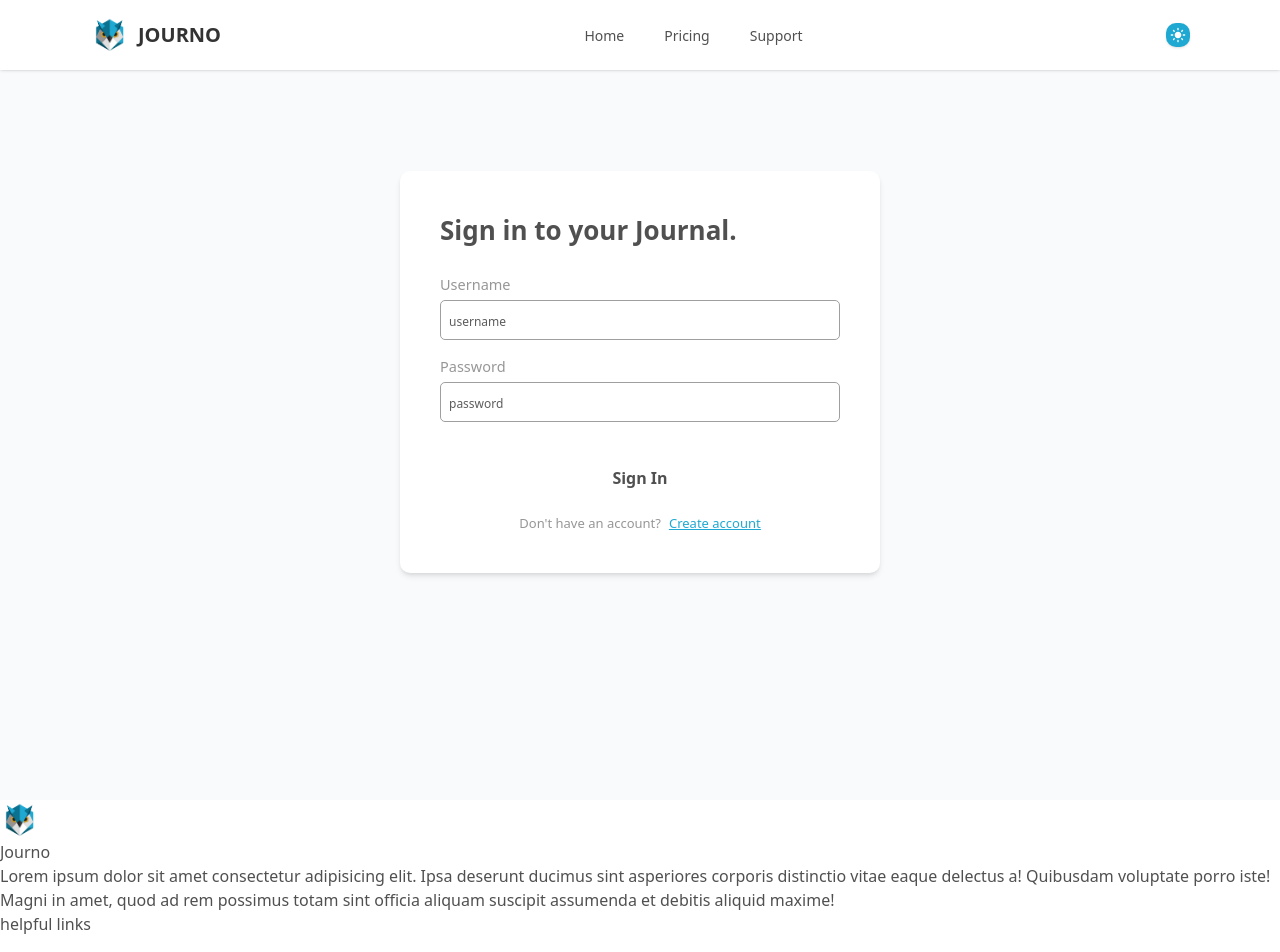
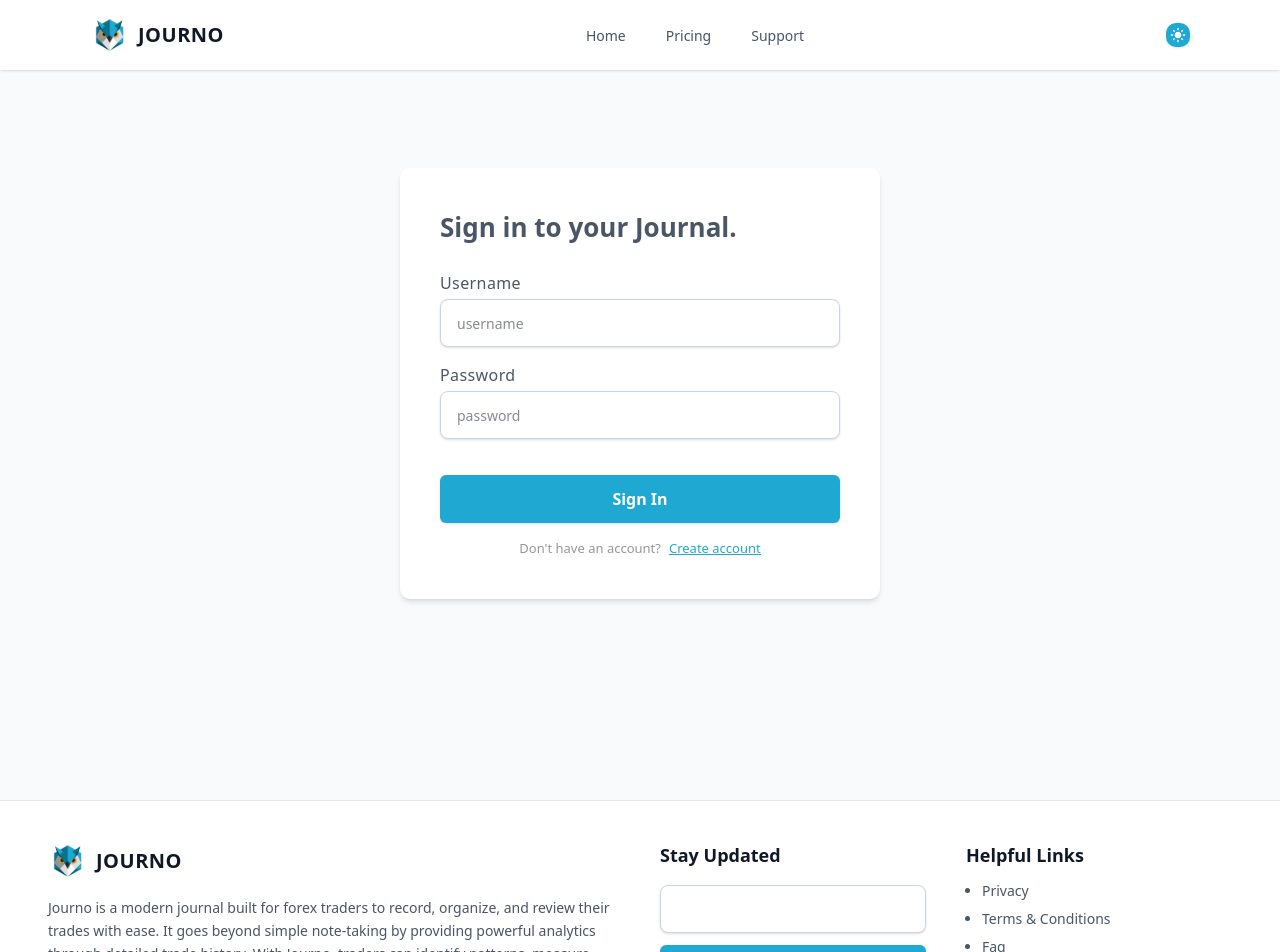
Before and after one commit to vulpes231/myfxjournal, a React (Vite) app: page /trades in a window 1280 px wide. Shown: the top 952 px of the page. Built offline with nearby package versions, Linux system fonts and the light colour scheme.

Commit message:
landing redesign

```diff
--- a/index.html
+++ b/index.html
@@ -6,7 +6,7 @@
 		<meta name="viewport" content="width=device-width, initial-scale=1.0" />
 		<title>Journo</title>
 	</head>
-	<body class="bg-[#fff] dark:bg-[#000] text-[#505050] dark:text-[]">
+	<body class="bg-[#fff] dark:bg-[#000] text-gray-600 dark:text-gray-300">
 		<div id="root"></div>
 		<script type="module" src="/src/main.jsx"></script>
 	</body>
--- a/src/App.jsx
+++ b/src/App.jsx
@@ -20,7 +20,7 @@ const App = () => {
 	return (
 		<>
 			{!token ? <Navbar /> : <Authnav />}
-			<div className="bg-slate-50 dark:bg-slate-950">
+			<div className="bg-slate-50 dark:bg-[#000] text-gray-600 dark:text-gray-300">
 				<Routes>
 					<Route path="/" element={<Login />} />
 					<Route path="/signup" element={<Register />} />
--- a/src/components/Custominput.jsx
+++ b/src/components/Custominput.jsx
@@ -13,20 +13,22 @@ const Custominput = ({
 	return (
 		<div className="flex flex-col gap-1">
 			<label
-				className="text-[14px] md:text-[14.5px] font-normal text-[#979797] capitalize"
-				htmlFor=""
+				htmlFor={name}
+				className="block mb-1.5text-sm md:text-base font-medium text-gray-600 dark:text-gray-300 capitalize tracking-wide"
 			>
 				{label}
 			</label>
+
 			<input
 				type={type}
 				name={name}
-				className={`${customClass} ${styles.secondary.border} w-full p-2 h-[40px] placeholder:text-[#333]/80 placeholder:lowercase placeholder:text-[12px] text-[16px] rounded-[5px] focus:border-2`}
 				value={value}
 				onChange={handleChange}
 				placeholder={placeHolder}
 				autoCapitalize="off"
 				autoComplete="off"
+				className={`${customClass} w-full h-[48px] px-4 py-2 text-[16px] placeholder:lowercase placeholder:text-sm rounded-lg border border-slate-300 dark:border-slate-600 bg-white dark:bg-slate-900 text-gray-900 dark:text-gray-100 shadow-sm outline-none focus:ring-2 focus:ring-[#1FA9D2] focus:border-[#1FA9D2] transition-all duration-200
+  `}
 			/>
 		</div>
 	);
--- a/src/components/Footer.jsx
+++ b/src/components/Footer.jsx
@@ -1,24 +1,55 @@
 import React from "react";
-import { logo } from "../assets";
+import { footerLinks } from "../constants";
+import Custominput from "./Custominput";
+import Logo from "./Logo";
 
 const Footer = () => {
 	return (
-		<footer className="bg-[#fff] dark:bg-[#333] dark:text-[#fff]">
-			<div>
-				<span>
-					<img src={logo} alt="" className="w-[40px] h-[40px]" />
-					<h3>Journo</h3>
-				</span>
-				<h6>
-					Lorem ipsum dolor sit amet consectetur adipisicing elit. Ipsa deserunt
-					ducimus sint asperiores corporis distinctio vitae eaque delectus a!
-					Quibusdam voluptate porro iste! Magni in amet, quod ad rem possimus
-					totam sint officia aliquam suscipit assumenda et debitis aliquid
-					maxime!
-				</h6>
+		<footer className="bg-white dark:bg-slate-900 border-t border-gray-200 dark:border-slate-700 px-6 md:px-12 py-10">
+			<div className="grid gap-10 md:grid-cols-4">
+				{/* Brand & About */}
+				<div className="md:col-span-2 space-y-4">
+					<Logo />
+					<p className="text-sm text-gray-600 dark:text-gray-400 leading-relaxed">
+						Journo is a modern journal built for forex traders to record,
+						organize, and review their trades with ease. It goes beyond simple
+						note-taking by providing powerful analytics through detailed trade
+						history. With Journo, traders can identify patterns, measure
+						performance, and refine strategies, making it an essential tool for
+						consistent growth and trading discipline.
+					</p>
+				</div>
+				{/* Newsletter */}
+				<div className="space-y-3">
+					<h3 className="text-lg font-semibold text-gray-900 dark:text-white">
+						Stay Updated
+					</h3>
+					<Custominput />
+					<button className="w-full h-[44px] bg-[#1FA9D2] hover:bg-[#178BB0] text-white font-semibold rounded-md transition-colors">
+						Subscribe
+					</button>
+				</div>
+				{/* Helpful Links */}
+				<div>
+					<h3 className="text-lg font-semibold text-gray-900 dark:text-white mb-3">
+						Helpful Links
+					</h3>
+					<ul className="space-y-2 text-sm text-gray-600 dark:text-gray-400 list-disc pl-4">
+						{footerLinks.map((link) => (
+							<li
+								key={link.id}
+								className="hover:text-[#1FA9D2] transition-colors cursor-pointer capitalize "
+							>
+								<a href="#">{link.name}</a>
+							</li>
+						))}
+					</ul>
+				</div>
 			</div>
-			<div>
-				<h3>helpful links</h3>
+
+			{/* Bottom copyright */}
+			<div className="mt-10 border-t border-gray-200 dark:border-slate-700 pt-6 text-center text-xs text-gray-500 dark:text-gray-400">
+				© {new Date().getFullYear()} Journo. All rights reserved.
 			</div>
 		</footer>
 	);
--- /dev/null
+++ b/src/components/Logo.jsx
@@ -0,0 +1,19 @@
+import React from "react";
+import { logo } from "../assets";
+
+const Logo = () => {
+	return (
+		<span className="flex items-center gap-2">
+			<img
+				src={logo}
+				alt="Journo logo"
+				className="w-8 h-8 md:w-10 md:h-10 object-contain"
+			/>
+			<h1 className="text-lg md:text-xl font-extrabold uppercase tracking-wide text-gray-900 dark:text-white">
+				Journo
+			</h1>
+		</span>
+	);
+};
+
+export default Logo;
--- a/src/components/Navbar.jsx
+++ b/src/components/Navbar.jsx
@@ -1,56 +1,67 @@
 import { navLinks } from "../constants";
 import { styles } from "../styles";
-import {
-	MdAddChart,
-	MdClose,
-	MdDarkMode,
-	MdLightMode,
-	MdMenu,
-} from "react-icons/md";
+import { MdClose, MdDarkMode, MdLightMode, MdMenu } from "react-icons/md";
 import { useDispatch, useSelector } from "react-redux";
 import { setDarkMode, setToggle } from "../features/navSlice";
-import { logo } from "../assets";
-import { useState } from "react";
+import { motion, AnimatePresence } from "framer-motion";
+import Logo from "./Logo";
 
 const Navbar = () => {
 	const dispatch = useDispatch();
 	const { toggle, darkMode } = useSelector((state) => state.nav);
 	return (
 		<header
-			className={`${
-				darkMode
-					? `${styles.nav.primary.bgColor} ${styles.primary.textColor} ${styles.primary.padding} `
-					: `${styles.nav.secondary.bgColor} ${styles.secondary.textColor} ${styles.primary.padding}`
-			} w-full h-[70px] shadow-sm fixed top-0 z-1 flex items-center`}
+			className={`w-full h-[70px] shadow-sm fixed top-0 z-1 flex items-center bg-white dark:bg-slate-900 text-slate-600 dark:text-gray-300 px-4`}
 		>
 			<nav
 				className={`flex justify-between items-center w-full md:w-[1100px] md:mx-auto`}
 			>
-				<span
-					className={
-						darkMode
-							? `flex text-xl items-center gap-2 ${styles.primary.textColor}`
-							: `flex text-xl items-center gap-2 ${styles.secondary.textColor}`
-					}
+				<Logo />
+
+				<ul
+					className={`text-[14px] font-medium capitalize ${
+						toggle
+							? "absolute top-[71px] left-0 w-full flex-col gap-4"
+							: "hidden md:flex gap-10 items-center"
+					}`}
 				>
-					<img src={logo} alt="" className="w-[40px]" />
-					<h1 className="font-bold uppercase">journo</h1>
-				</span>
-				<ul
-					className={`${
-						toggle
-							? `flex flex-col gap-4 absolute top-[80px] left-0 w-full capitalize `
-							: `hidden md:flex gap-10 items-center capitalize`
-					} text-[14px] font-medium text-[#505050]`}
-				>
-					{navLinks.map((link) => {
-						return (
-							<li key={link.id} className="hover:text-[#1FA9D2]">
-								<a href="">{link.name}</a>
+					<AnimatePresence>
+						{toggle && (
+							<motion.div
+								initial={{ opacity: 0, y: -20 }}
+								animate={{ opacity: 1, y: 0 }}
+								exit={{ opacity: 0, y: -20 }}
+								transition={{ duration: 0.3, ease: "easeOut" }}
+								className="flex flex-col gap-4 md:hidden w-full px-6 py-4 bg-white dark:bg-black shadow-md"
+							>
+								{navLinks.map((link) => (
+									<motion.li
+										key={link.id}
+										initial={{ opacity: 0, x: -10 }}
+										animate={{ opacity: 1, x: 0 }}
+										exit={{ opacity: 0, x: -10 }}
+										transition={{ duration: 0.2, delay: link.id * 0.05 }}
+										className="hover:text-[#1FA9D2] cursor-pointer"
+									>
+										<a href="#">{link.name}</a>
+									</motion.li>
+								))}
+							</motion.div>
+						)}
+					</AnimatePresence>
+
+					{/* Desktop links */}
+					{!toggle &&
+						navLinks.map((link) => (
+							<li
+								key={link.id}
+								className="hidden md:block hover:text-[#1FA9D2] cursor-pointer"
+							>
+								<a href="#">{link.name}</a>
 							</li>
-						);
-					})}
+						))}
 				</ul>
+
 				<div className="flex items-center gap-4">
 					<span
 						className={`flex items-center cursor-pointer ${styles.secondary.gap}`}
@@ -62,7 +73,7 @@ const Navbar = () => {
 								/>
 							) : (
 								<MdLightMode
-									className={`${styles.button.primary.bgColor} text-[#fff] w-6 h-6 p-1 rounded-[10px]`}
+									className={`${styles.button.bgColor} text-[#fff] w-6 h-6 p-1 rounded-[10px]`}
 								/>
 							)}
 						</span>
--- a/src/constants/index.js
+++ b/src/constants/index.js
@@ -8,6 +8,12 @@ const authLinks = [
 	{ id: 1, name: "dashboard" },
 	{ id: 2, name: "trades" },
 	{ id: 3, name: "strategies" },
+];
+const footerLinks = [
+	{ id: 1, name: "privacy" },
+	{ id: 2, name: "terms & conditions" },
+	{ id: 3, name: "faq" },
+	{ id: 4, name: "support" },
 ];
 
 const liveServer = ``;
@@ -22,4 +28,11 @@ function getAccessToken() {
 	return token;
 }
 
-export { navLinks, authLinks, getAccessToken, liveServer, devServer };
+export {
+	navLinks,
+	authLinks,
+	getAccessToken,
+	liveServer,
+	devServer,
+	footerLinks,
+};
--- a/src/pages/Login.jsx
+++ b/src/pages/Login.jsx
@@ -72,11 +72,9 @@ const Login = () => {
 	}, [error]);
 
 	return (
-		<section
-			className={`p-6 w-full min-h-screen mt-[70px] md:mt-[0px] md:flex md:items-center md:justify-center pb-20`}
-		>
+		<section className={`p-6 w-full h-screen pt-28 md:pt-32`}>
 			<div
-				className={`flex flex-col gap-6 w-full md:w-[480px] md:mx-auto  md:shadow-md md:p-10 md:rounded-[10px] mb-10 md:mt-10 bg-[#fff] dark:bg-[#000]`}
+				className={`flex flex-col gap-6 w-full md:w-[480px] md:mx-auto  md:shadow-md md:p-10 md:rounded-[10px] mb-10 md:mt-10 md:bg-[#fff] md:dark:bg-slate-900`}
 			>
 				<h3 className="font-bold text-[22px] md:text-[26px]">
 					Sign in to your Journal.
@@ -102,9 +100,9 @@ const Login = () => {
 
 					<button
 						onClick={handleSubmit}
-						className={` p-2 h-[40px] capitalize rounded-sm font-semibold text-[14px] md:text-[16px] mt-5`}
+						className={`w-full h-[44px] md:h-[48px] px-4 py-2 capitalize rounded-md font-semibold text-sm md:text-base text-white bg-[#1FA9D2] hover:bg-[#178BB0] active:bg-[#137490] dark:bg-[#1FA9D2] dark:hover:bg-[#178BB0] shadow-sm transition-all duration-200 ease-in-out mt-5`}
 					>
-						sign in
+						Sign in
 					</button>
 
 					<p className="flex items-center gap-2 justify-center text-[13px] text-[#979797] font-normal ">
--- a/src/pages/Register.jsx
+++ b/src/pages/Register.jsx
@@ -73,11 +73,9 @@ const Register = () => {
 	}, [error]);
 
 	return (
-		<section
-			className={`p-6 w-full min-h-screen mt-[70px] md:mt-[0px] md:flex md:items-center md:justify-center pb-20 md:pb-0`}
-		>
+		<section className={`p-6 w-full min-h-screen pt-28 md:pt-20`}>
 			<div
-				className={`flex flex-col gap-6 w-full md:w-[520px] md:mx-auto  md:shadow-md md:p-10 md:rounded-[10px] md:mt-10 ${
+				className={`flex flex-col gap-6 w-full md:w-[580px] md:mx-auto  md:shadow-md md:p-10 md:rounded-[10px] md:mt-10 ${
 					darkMode ? "md:bg-slate-950" : "md:bg-[#fff]"
 				}`}
 			>
@@ -144,11 +142,7 @@ const Register = () => {
 
 					<button
 						onClick={handleSubmit}
-						className={`${
-							darkMode
-								? "bg-white text-[#333]"
-								: `${styles.button.secondary.bgColor} text-[#fff]`
-						} p-2 h-[40px] capitalize rounded-sm font-semibold text-[14px] md:text-[16px] mt-5`}
+						className={`w-full h-[44px] md:h-[48px] px-4 py-2 capitalize rounded-md font-semibold text-sm md:text-base text-white bg-[#1FA9D2] hover:bg-[#178BB0] active:bg-[#137490] dark:bg-[#1FA9D2] dark:hover:bg-[#178BB0] shadow-sm transition-all duration-200 ease-in-out mt-5`}
 					>
 						sign up
 					</button>
--- a/src/styles/index.js
+++ b/src/styles/index.js
@@ -36,12 +36,8 @@ const styles = {
 	},
 	formHolder: "flex flex-col gap-2 md:flex-row gap-4",
 	button: {
-		primary: {
-			bgColor: "bg-[#1FA9D2] hover:bg-[#1FA9D2]/50 cursor-pointer shadow-sm",
-		},
-		secondary: {
-			bgColor: "bg-[#1FA9D2]/80 hover:bg-[#1FA9D2]/70 cursor-pointer shadow-sm",
-		},
+		bgColor:
+			"bg-[#1FA9D2] hover:bg-[#1FA9D2]/50 text-white cursor-pointer shadow-sm",
 	},
 	text: {
 		primary: {
```
